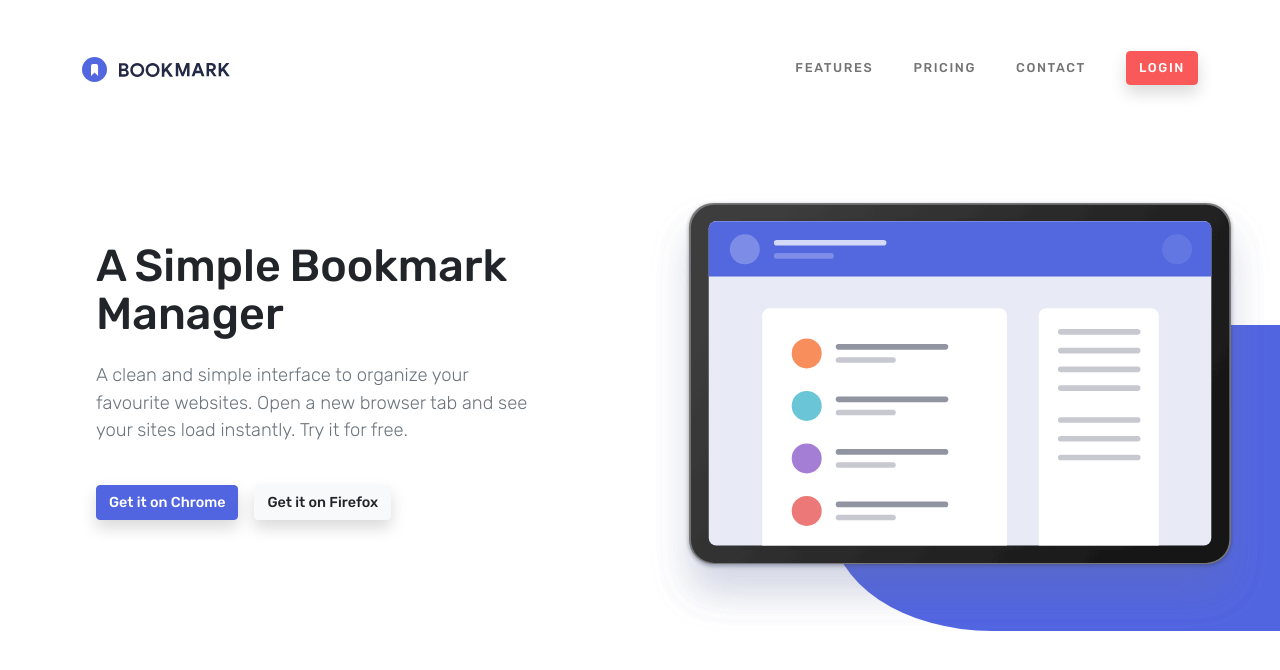
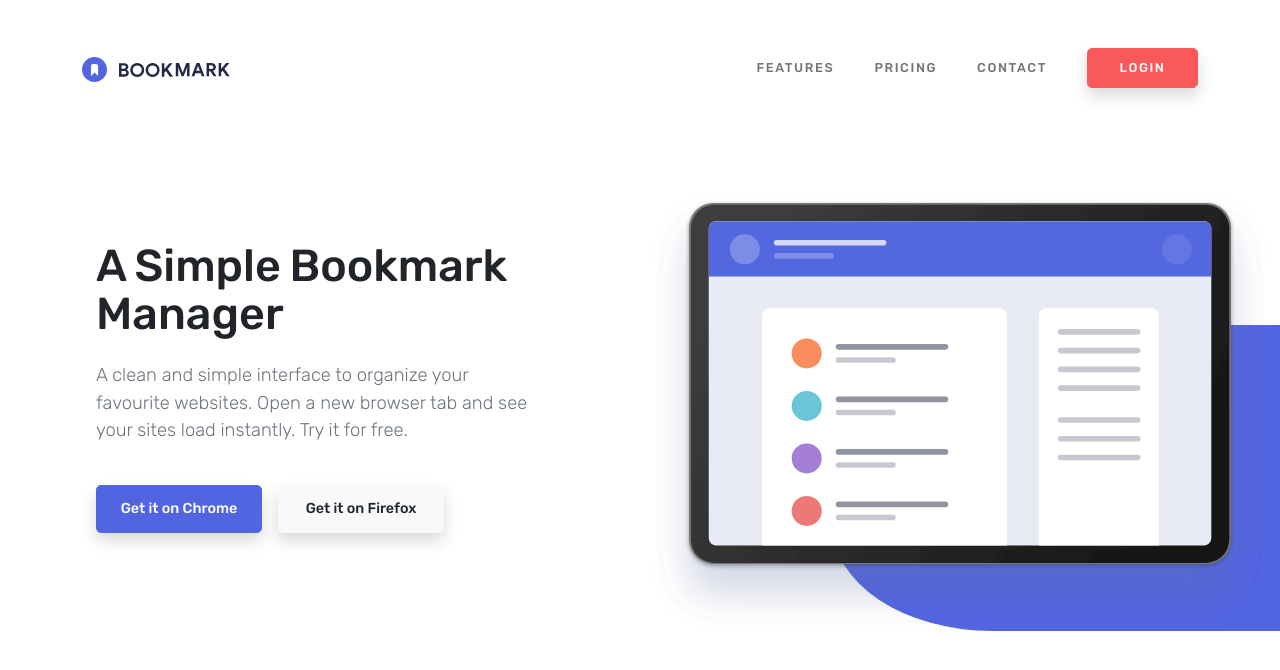
Before and after one commit to Ramndroid/SPRINT-2, a website: page index.html in a window 1280 px wide. Drawn offline with nearby package versions, Linux system fonts and the light colour scheme.

Commit message:
Y ya ejercicio 1

```diff
--- a/sass/main.scss
+++ b/sass/main.scss
@@ -1,5 +1,9 @@
 $primary: #5265E1;
 $secondary: #FA5959;
+
+$btn-border-radius:     0.3125rem;
+$btn-border-radius-sm:  0.3125rem;
+$btn-border-radius-lg:  0.3125rem;
 
 // .navbar {
 //     height: 100px !important; /*i assume your navbar size 100px*/
@@ -12,6 +16,21 @@ $secondary: #FA5959;
 .max-window-size {
     max-width: 1330px !important;
 }
+
+/////////////////////////////// BOTONS //////////////////////////
+
+// Botó "Login" del menú
+.btn-login {
+    min-width: 111px;
+    min-height: 40px;
+}
+
+// Botons del reclamn
+.btn-getit {
+    min-width: 166px;
+    min-height: 48px;
+}
+
 
 /////////////////////////////// PADDINGS ////////////////////////
 
```
Also changed, not shown: css/main.css, 1 other file.
